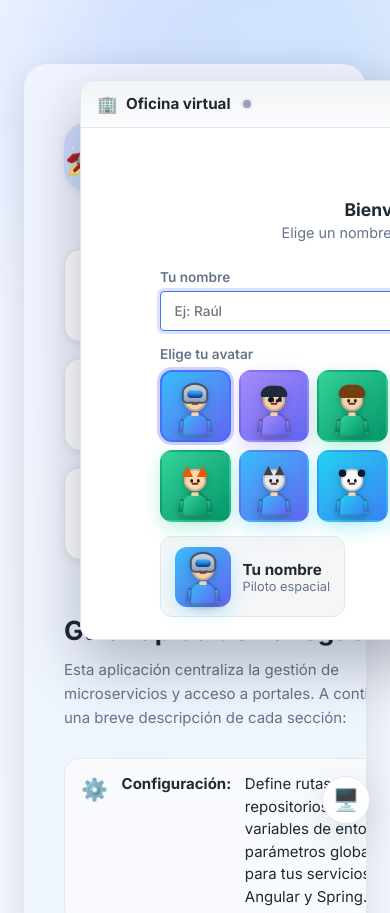
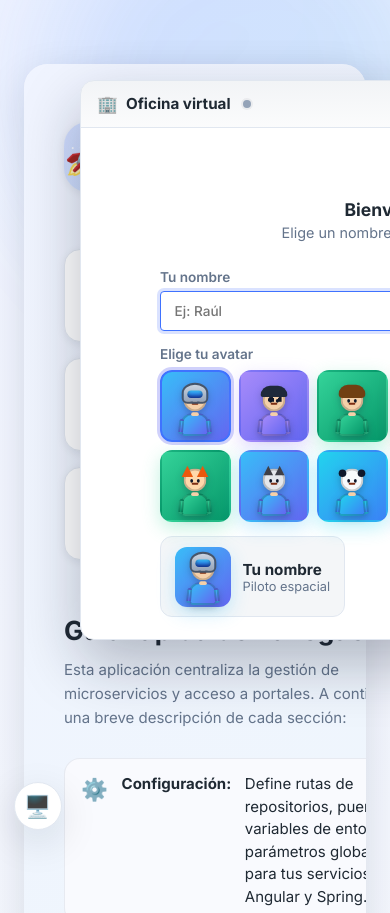
Before and after one commit to liyo-dev/lanzador-microservicios, an Angular app: page / in a window 390 px wide. Shown: the top 913 px of the page. Built offline with nearby package versions, Linux system fonts and the light colour scheme.

Commit message:
feat: implement connection retry button in virtual office popup and adjust UI elements for better responsiveness

```diff
--- a/src/app/Components/theme-toggle/theme-toggle.ts
+++ b/src/app/Components/theme-toggle/theme-toggle.ts
@@ -62,12 +62,27 @@ interface ThemeOption {
     .theme-toggle-wrapper {
       position: fixed;
       bottom: 1.25rem;
-      right: 1.25rem;
-      z-index: 9999;
+      left: 1.25rem;
+      z-index: 9500;
       display: flex;
       flex-direction: column;
-      align-items: flex-end;
+      align-items: flex-start;
       gap: 0.5rem;
+    }
+
+    @media (max-width: 768px) {
+      .theme-toggle-wrapper {
+        left: 0.85rem;
+        bottom: 0.85rem;
+      }
+      .theme-toggle {
+        width: 44px;
+        height: 44px;
+        font-size: 1.2rem;
+      }
+      .theme-popover {
+        min-width: 200px;
+      }
     }
 
     .theme-toggle {
--- a/src/app/Components/virtual-office-popup/virtual-office-popup.html
+++ b/src/app/Components/virtual-office-popup/virtual-office-popup.html
@@ -300,6 +300,17 @@
                   </small>
                 </div>
                 <div class="ot-actions">
+                  @if (connectionState() !== 'connected') {
+                    <button
+                      type="button"
+                      class="btn-primary small"
+                      (click)="retryConnection()"
+                      [disabled]="connectionState() === 'connecting'"
+                      [title]="connectionState() === 'connecting' ? 'Conectando con la oficina virtual' : 'Intentar conectar con el servidor'"
+                    >
+                      {{ connectionState() === 'connecting' ? 'Conectando…' : 'Conectar' }}
+                    </button>
+                  }
                   <button type="button" class="btn-ghost small" (click)="openRanking()">
                     🏆 Ranking
                   </button>
--- a/src/app/Components/virtual-office-popup/virtual-office-popup.scss
+++ b/src/app/Components/virtual-office-popup/virtual-office-popup.scss
@@ -27,8 +27,8 @@ $tones: (
 // ---- Chip minimizado ----
 .office-chip {
   position: fixed;
-  right: 18px;
-  bottom: 18px;
+  left: 18px;
+  bottom: 84px;
   z-index: 9998;
   display: inline-flex;
   align-items: center;
@@ -59,6 +59,14 @@ $tones: (
     min-width: 20px; height: 20px; padding: 0 6px; border-radius: 999px;
     background: var(--color-primary); color: #fff; font-size: 0.72rem;
     font-weight: 700; display: inline-flex; align-items: center; justify-content: center;
+  }
+}
+
+@media (max-width: 768px) {
+  .office-chip {
+    left: 12px;
+    bottom: 72px;
+    padding: 0.5rem 0.85rem 0.5rem 0.65rem;
   }
 }
 
--- a/src/app/Components/virtual-office-popup/virtual-office-popup.ts
+++ b/src/app/Components/virtual-office-popup/virtual-office-popup.ts
@@ -403,6 +403,20 @@ export class VirtualOfficePopupComponent implements OnInit, OnDestroy {
   openRanking(): void {
     this.view.set('ranking');
     this.userMenuOpen.set(false);
+  }
+
+  retryConnection(): void {
+    if (this.connectionState() === 'connecting' || this.connectionState() === 'connected') {
+      return;
+    }
+
+    if (!this.profile()) {
+      this.view.set('onboarding');
+      this.notify.warning('Configura tu perfil antes de conectarte a la oficina virtual.');
+      return;
+    }
+
+    this.connectToServer();
   }
 
   // ============================================================
--- a/src/app/Pages/launcher/launcher.html
+++ b/src/app/Pages/launcher/launcher.html
@@ -302,7 +302,7 @@
   </section>
 
   @if (gitDialog?.open) {
-    <div class="git-dialog-backdrop">
+    <div class="git-dialog-backdrop git-dialog-over">
       <div class="git-dialog"
            [class.danger]="gitDialog?.tone === 'danger'"
            [class.success]="gitDialog?.tone === 'success'"
--- a/src/app/Pages/launcher/launcher.scss
+++ b/src/app/Pages/launcher/launcher.scss
@@ -1091,6 +1091,10 @@
   backdrop-filter: blur(2px);
 }
 
+.git-dialog-backdrop.git-dialog-over {
+  z-index: 20;
+}
+
 .git-dialog {
   background: var(--color-surface);
   border-radius: var(--radius-md);
--- a/src/app/Pages/todos/todos.ts
+++ b/src/app/Pages/todos/todos.ts
@@ -540,7 +540,9 @@ export class TodosComponent implements OnInit, OnDestroy {
           if (!ck) return false; // sin completedAt no la situamos en ayer
           return ck === yKey;
         }
-        // En curso: solo se arrastran a "Ayer" si ya existían antes del día seleccionado
+        // Solo tareas en curso (in-progress): se arrastran a "Ayer" si ya existían antes del día seleccionado
+        // Las tareas abiertas (pending) no deben aparecer en la columna de ayer
+        if (t.status !== 'in-progress') return false;
         const created = this.creationKey(t);
         return created < selected;
       });
```
Also changed, not shown: main.js (+14 -1 lines).
